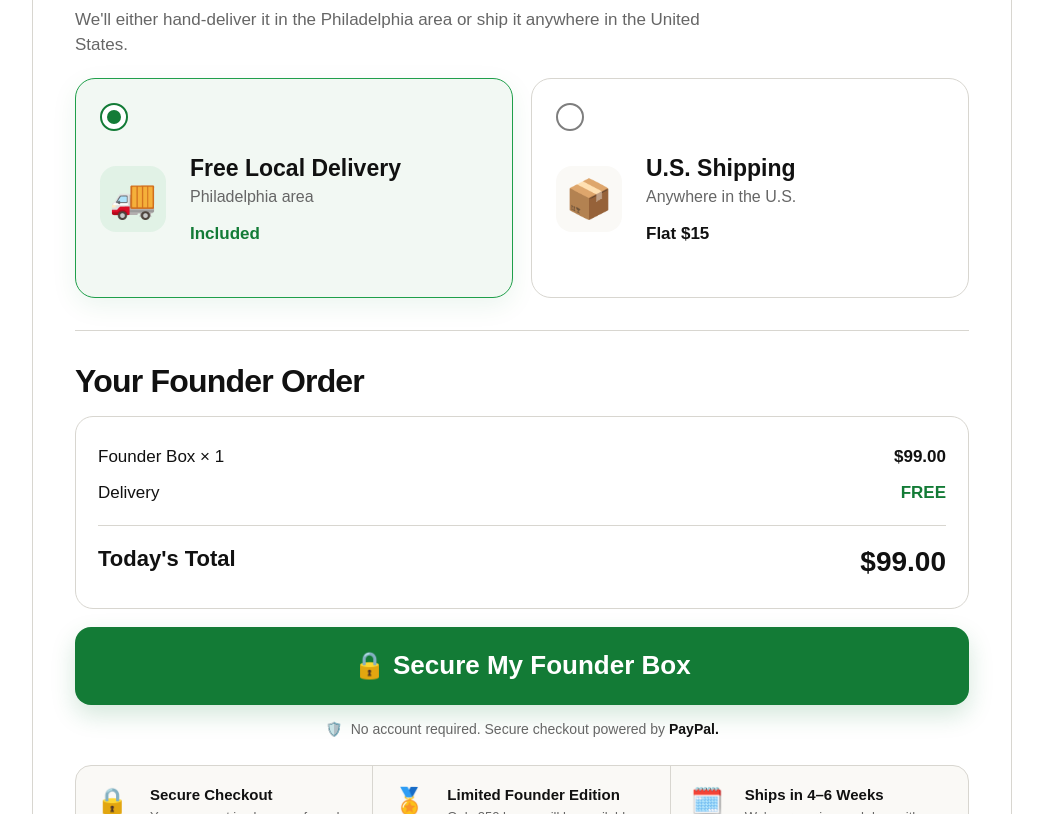
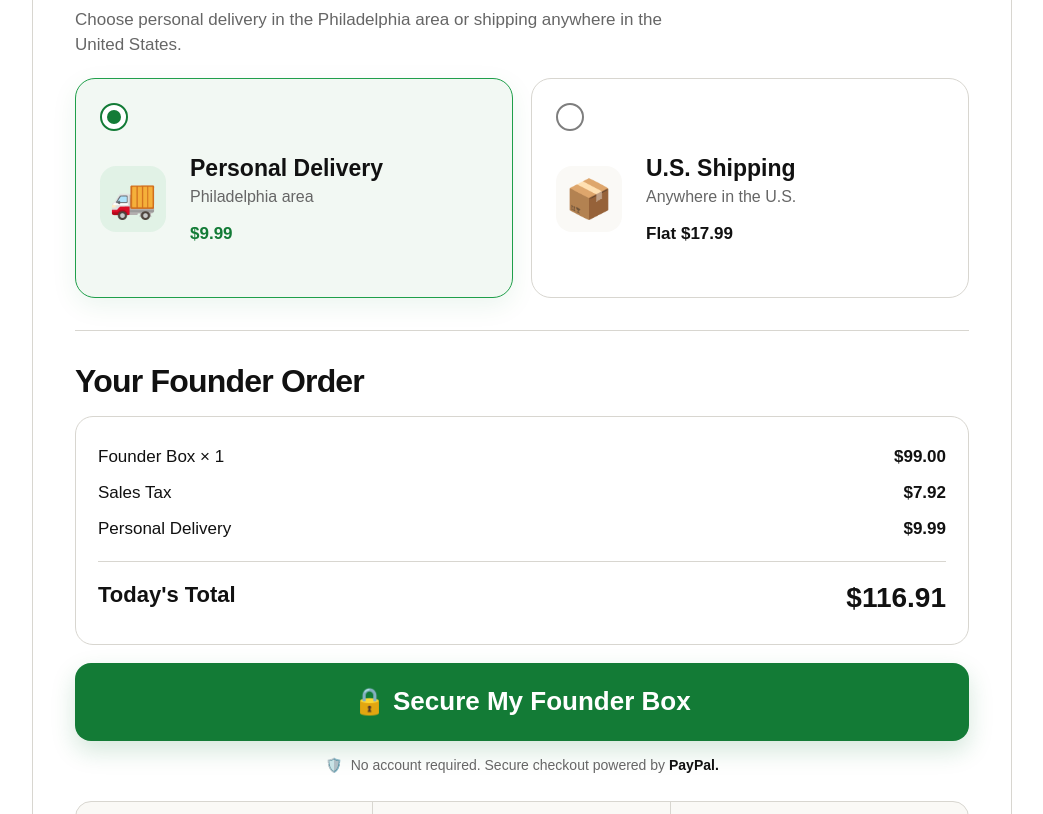
Before and after one commit to natehardaway82/shift-founder-checkout, a plain HTML site: page index.html in a window 1280 px wide. Shown: the part 592-1406 px from the top of the page, without its empty margins (118-1161 px from the left). Drawn offline with Linux system fonts and the light colour scheme.

Commit message:
Adds $7.92 sales tax, $9.99 Personal Delivery, and $17.99 U.S. Shipping.

```diff
--- a/index.html
+++ b/index.html
@@ -578,7 +578,7 @@
 
     <section aria-labelledby="delivery-heading">
       <h2 id="delivery-heading" class="delivery-heading">How would you like to receive your Founder Box?</h2>
-      <p class="delivery-intro">We'll either hand-deliver it in the Philadelphia area or ship it anywhere in the United States.</p>
+      <p class="delivery-intro">Choose personal delivery in the Philadelphia area or shipping anywhere in the United States.</p>
 
       <div class="delivery-grid">
         <label id="local-option" class="delivery-option selected">
@@ -588,9 +588,9 @@
           <span class="delivery-content">
             <span class="delivery-icon" aria-hidden="true">🚚</span>
             <span>
-              <span class="delivery-title">Free Local Delivery</span>
+              <span class="delivery-title">Personal Delivery</span>
               <span class="delivery-copy">Philadelphia area</span>
-              <span class="delivery-cost">Included</span>
+              <span class="delivery-cost">$9.99</span>
             </span>
           </span>
         </label>
@@ -604,7 +604,7 @@
             <span>
               <span class="delivery-title">U.S. Shipping</span>
               <span class="delivery-copy">Anywhere in the U.S.</span>
-              <span class="delivery-cost">Flat $15</span>
+              <span class="delivery-cost">Flat $17.99</span>
             </span>
           </span>
         </label>
@@ -623,13 +623,18 @@
         </div>
 
         <div class="order-row">
-          <span>Delivery</span>
-          <strong id="delivery-price" class="free">FREE</strong>
+          <span>Sales Tax</span>
+          <strong id="tax-price">$7.92</strong>
+        </div>
+
+        <div class="order-row">
+          <span>Personal Delivery</span>
+          <strong id="delivery-price">$9.99</strong>
         </div>
 
         <div class="order-row total">
           <span>Today's Total</span>
-          <strong id="total">$99.00</strong>
+          <strong id="total">$116.91</strong>
         </div>
       </div>
 
@@ -684,8 +689,9 @@
       <div class="success-summary" aria-label="Order summary">
         <div class="success-row"><span>Order</span><strong id="success-order">SHIFT Essential Founder Box</strong></div>
         <div class="success-row"><span>Quantity</span><strong id="success-quantity">1</strong></div>
-        <div class="success-row"><span>Delivery</span><strong id="success-delivery">Free local delivery</strong></div>
-        <div class="success-row"><span>Total paid</span><strong id="success-total">$99.00</strong></div>
+        <div class="success-row"><span>Sales Tax</span><strong id="success-tax">$7.92</strong></div>
+        <div class="success-row"><span>Delivery</span><strong id="success-delivery">Personal Delivery — $9.99</strong></div>
+        <div class="success-row"><span>Total paid</span><strong id="success-total">$116.91</strong></div>
         <div class="success-row"><span>Estimated fulfillment</span><strong>Approximately 4–6 weeks</strong></div>
       </div>
 
@@ -695,7 +701,9 @@
 
   <script>
     const UNIT_PRICE = 99;
-    const SHIPPING_FEE = 15;
+    const SALES_TAX_PER_BOX = 7.92;
+    const PERSONAL_DELIVERY_FEE = 9.99;
+    const SHIPPING_FEE = 17.99;
     const MIN_QUANTITY = 1;
     const MAX_QUANTITY = 5;
 
@@ -707,6 +715,7 @@
     const quantityDisplay = document.getElementById('quantity');
     const boxLabel = document.getElementById('box-label');
     const boxSubtotal = document.getElementById('box-subtotal');
+    const taxPrice = document.getElementById('tax-price');
     const deliveryPrice = document.getElementById('delivery-price');
     const totalDisplay = document.getElementById('total');
     const checkoutPanel = document.getElementById('checkout-panel');
@@ -714,6 +723,7 @@
     const successMessage = document.getElementById('success-message');
     const successOrder = document.getElementById('success-order');
     const successQuantity = document.getElementById('success-quantity');
+    const successTax = document.getElementById('success-tax');
     const successDelivery = document.getElementById('success-delivery');
     const successTotal = document.getElementById('success-total');
     const status = document.getElementById('status');
@@ -728,12 +738,16 @@
       }).format(value);
     }
 
-    function shippingCost() {
-      return deliveryMethod === 'shipping' ? SHIPPING_FEE : 0;
+    function taxCost() {
+      return SALES_TAX_PER_BOX * quantity;
+    }
+
+    function deliveryCost() {
+      return deliveryMethod === 'shipping' ? SHIPPING_FEE : PERSONAL_DELIVERY_FEE;
     }
 
     function orderTotal() {
-      return (quantity * UNIT_PRICE) + shippingCost();
+      return (quantity * UNIT_PRICE) + taxCost() + deliveryCost();
     }
 
     function updateDisplay() {
@@ -742,15 +756,14 @@
       quantityDisplay.textContent = quantity;
       boxLabel.textContent = `Founder Box × ${quantity}`;
       boxSubtotal.textContent = money(subtotal);
+      taxPrice.textContent = money(taxCost());
+      deliveryPrice.textContent = money(deliveryCost());
       totalDisplay.textContent = money(orderTotal());
 
-      if (deliveryMethod === 'local') {
-        deliveryPrice.textContent = 'FREE';
-        deliveryPrice.classList.add('free');
-      } else {
-        deliveryPrice.textContent = money(SHIPPING_FEE);
-        deliveryPrice.classList.remove('free');
-      }
+      const deliveryLabel = deliveryPrice.previousElementSibling;
+      deliveryLabel.textContent = deliveryMethod === 'local'
+        ? 'Personal Delivery'
+        : 'U.S. Shipping';
     }
 
     function setDelivery(method) {
@@ -803,10 +816,11 @@
 
         createOrder(data, actions) {
           const subtotal = quantity * UNIT_PRICE;
-          const shipping = shippingCost();
-          const total = subtotal + shipping;
+          const tax = taxCost();
+          const delivery = deliveryCost();
+          const total = subtotal + tax + delivery;
           const deliveryDescription = deliveryMethod === 'local'
-            ? 'Free local delivery — Philadelphia area'
+            ? 'Personal Delivery — Philadelphia area'
             : 'U.S. flat-rate shipping';
 
           return actions.order.create({
@@ -820,9 +834,13 @@
                     currency_code: 'USD',
                     value: subtotal.toFixed(2)
                   },
+                  tax_total: {
+                    currency_code: 'USD',
+                    value: tax.toFixed(2)
+                  },
                   shipping: {
                     currency_code: 'USD',
-                    value: shipping.toFixed(2)
+                    value: delivery.toFixed(2)
                   }
                 }
               },
@@ -851,8 +869,8 @@
             const purchasedQuantity = quantity;
             const paidTotal = orderTotal();
             const deliveryText = deliveryMethod === 'local'
-              ? 'Free local delivery — Philadelphia area'
-              : 'U.S. shipping — $15 per order';
+              ? 'Personal Delivery — $9.99'
+              : 'U.S. Shipping — $17.99';
 
             successMessage.textContent =
               `Thank you, ${firstName}. Your payment was completed successfully. Your Founder Box order is confirmed, and we'll keep you updated as it is prepared.`;
@@ -862,6 +880,7 @@
               : `SHIFT Essential Founder Boxes × ${purchasedQuantity}`;
 
             successQuantity.textContent = String(purchasedQuantity);
+            successTax.textContent = money(SALES_TAX_PER_BOX * purchasedQuantity);
             successDelivery.textContent = deliveryText;
             successTotal.textContent = money(paidTotal);
 
```
